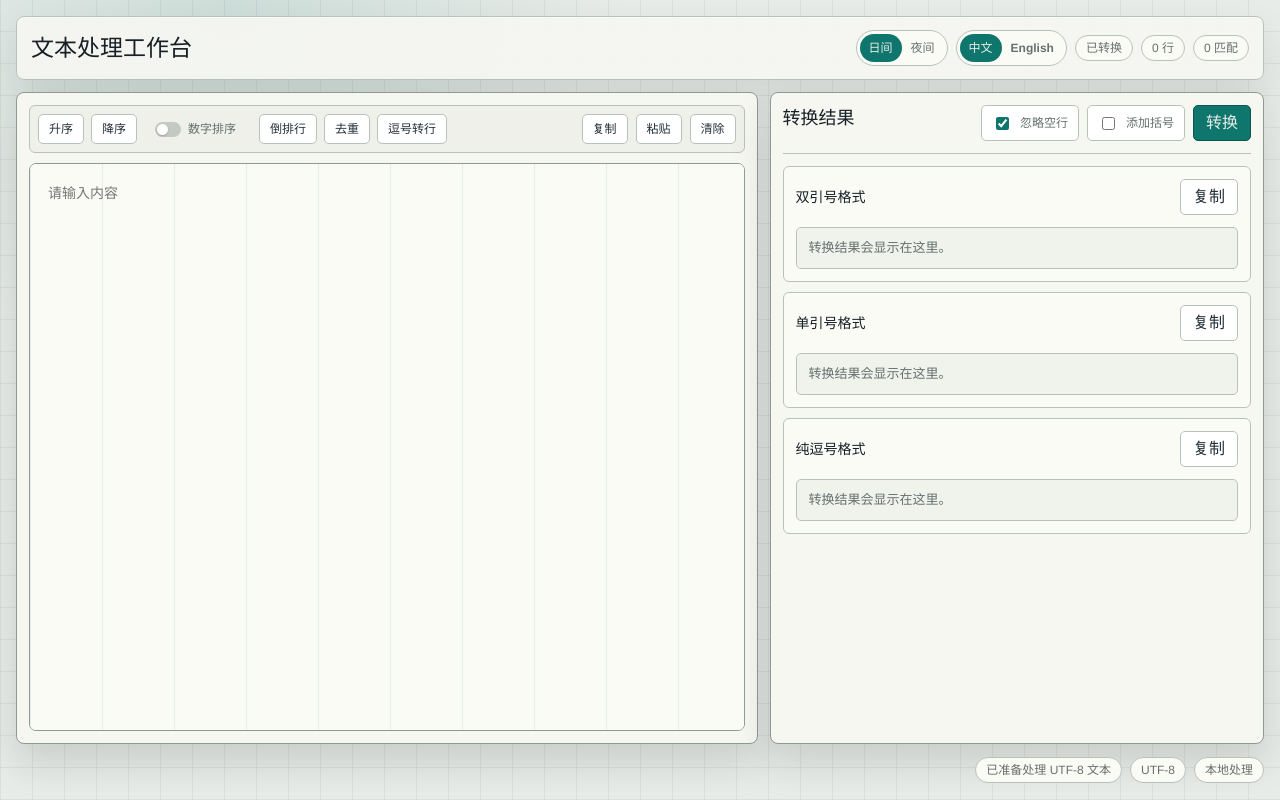
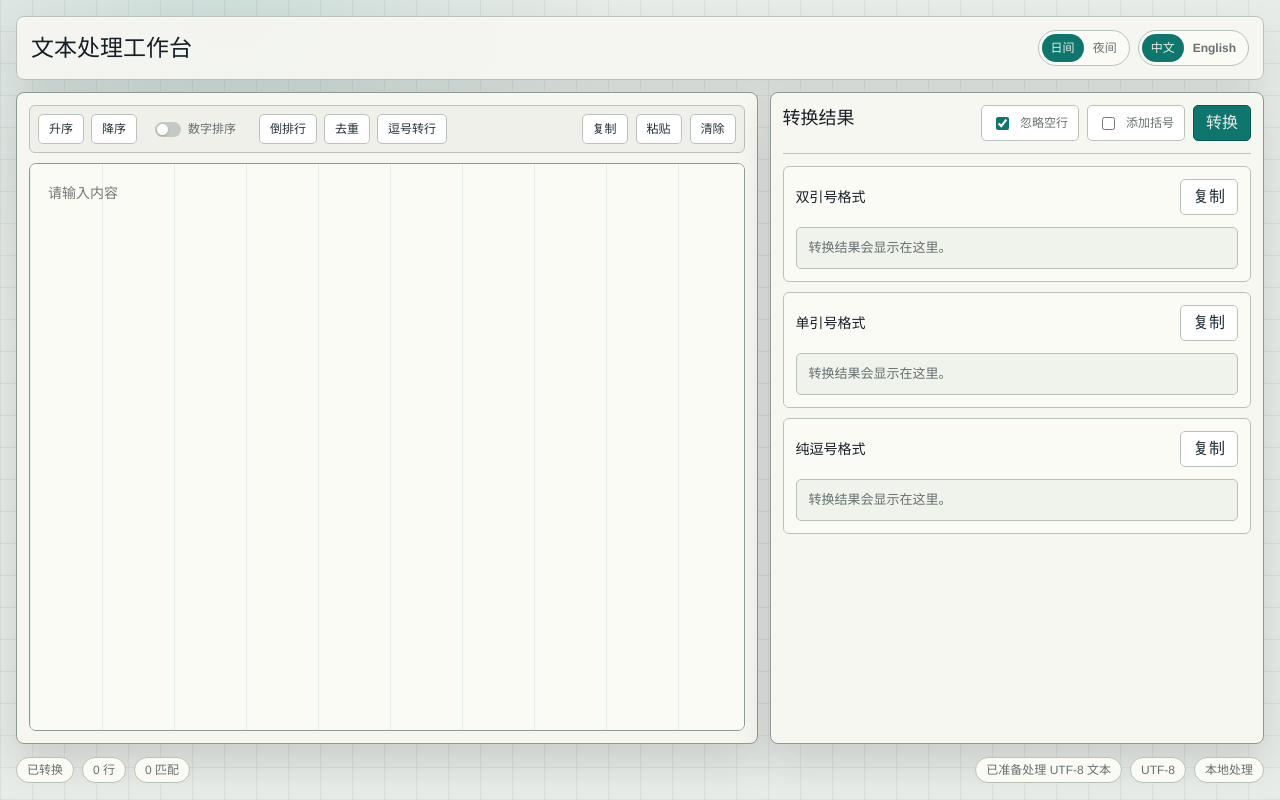
Before and after one commit to lyloou/text-tool, a React (Vite) app in the folder frontend/: page / in a window 1280 px wide. Built offline with nearby package versions, Linux system fonts and the light colour scheme.

Commit message:
Move status metrics to footer

```diff
--- a/frontend/src/App.css
+++ b/frontend/src/App.css
@@ -87,8 +87,7 @@
   justify-content: flex-end;
 }
 
-.header-metrics span,
-.status-bar span,
+.status-bar-group span,
 .match-count {
   border: 1px solid var(--line);
   background: var(--panel-soft);
@@ -196,7 +195,8 @@ h3 {
 .source-action-row,
 .result-actions,
 .input-actions,
-.status-bar {
+.status-bar,
+.status-bar-group {
   display: flex;
   align-items: center;
   gap: 8px;
@@ -615,7 +615,7 @@ mark {
 }
 
 .status-bar {
-  justify-content: flex-end;
+  justify-content: space-between;
   min-height: 28px;
 }
 
--- a/frontend/src/App.tsx
+++ b/frontend/src/App.tsx
@@ -362,13 +362,6 @@ function App() {
               English
             </button>
           </div>
-          <span>{t.status[status]}</span>
-          <span>
-            {lineCount} {t.lines}
-          </span>
-          <span>
-            {sourceMatches.length} {t.matches}
-          </span>
         </div>
       </header>
 
@@ -424,9 +417,20 @@ function App() {
       </section>
 
       <footer className="status-bar">
-        <span>{t.footerReady}</span>
-        <span>{t.footerEncoding}</span>
-        <span>{t.footerLocal}</span>
+        <div className="status-bar-group">
+          <span>{t.status[status]}</span>
+          <span>
+            {lineCount} {t.lines}
+          </span>
+          <span>
+            {sourceMatches.length} {t.matches}
+          </span>
+        </div>
+        <div className="status-bar-group">
+          <span>{t.footerReady}</span>
+          <span>{t.footerEncoding}</span>
+          <span>{t.footerLocal}</span>
+        </div>
       </footer>
 
       {toastMessage ? (
```
